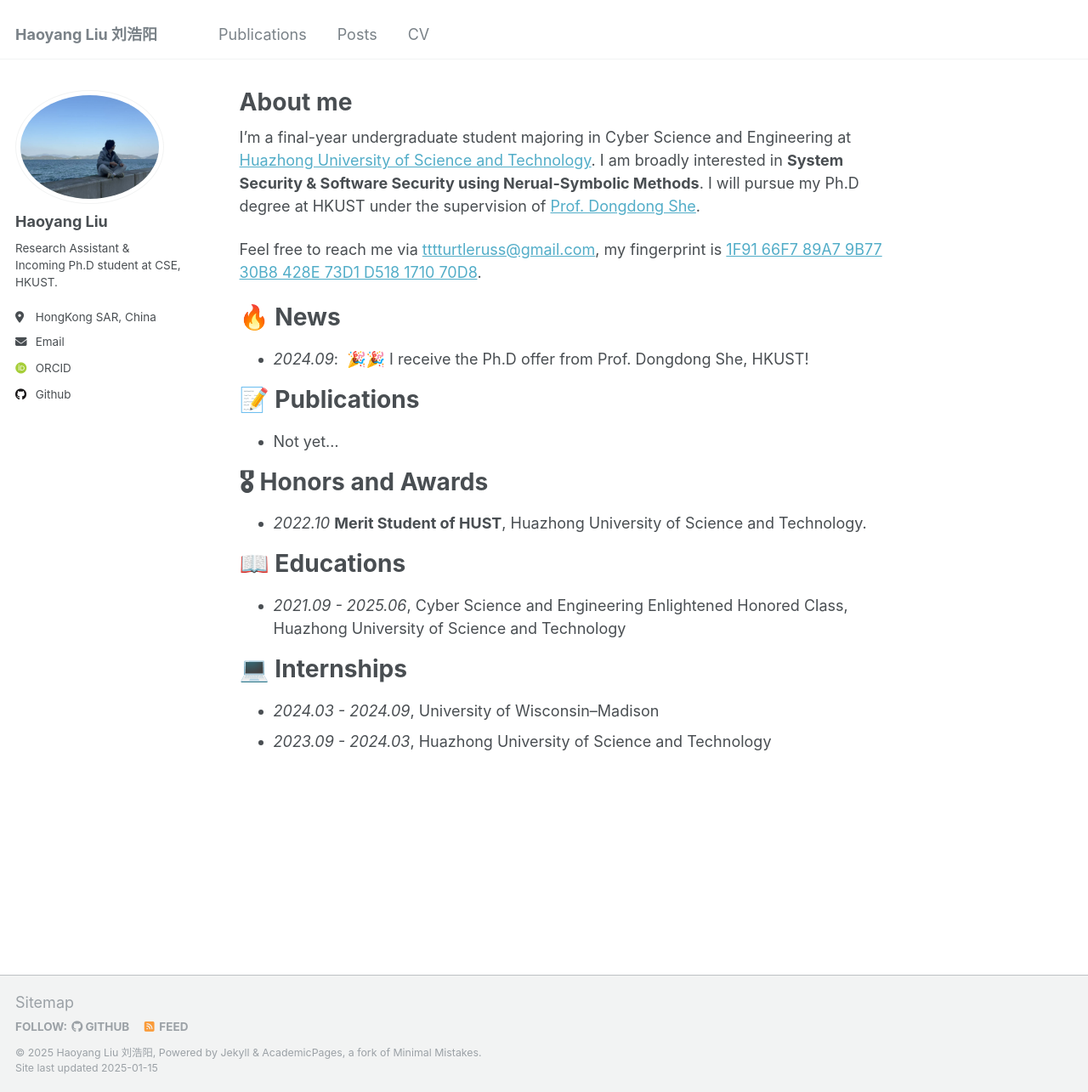
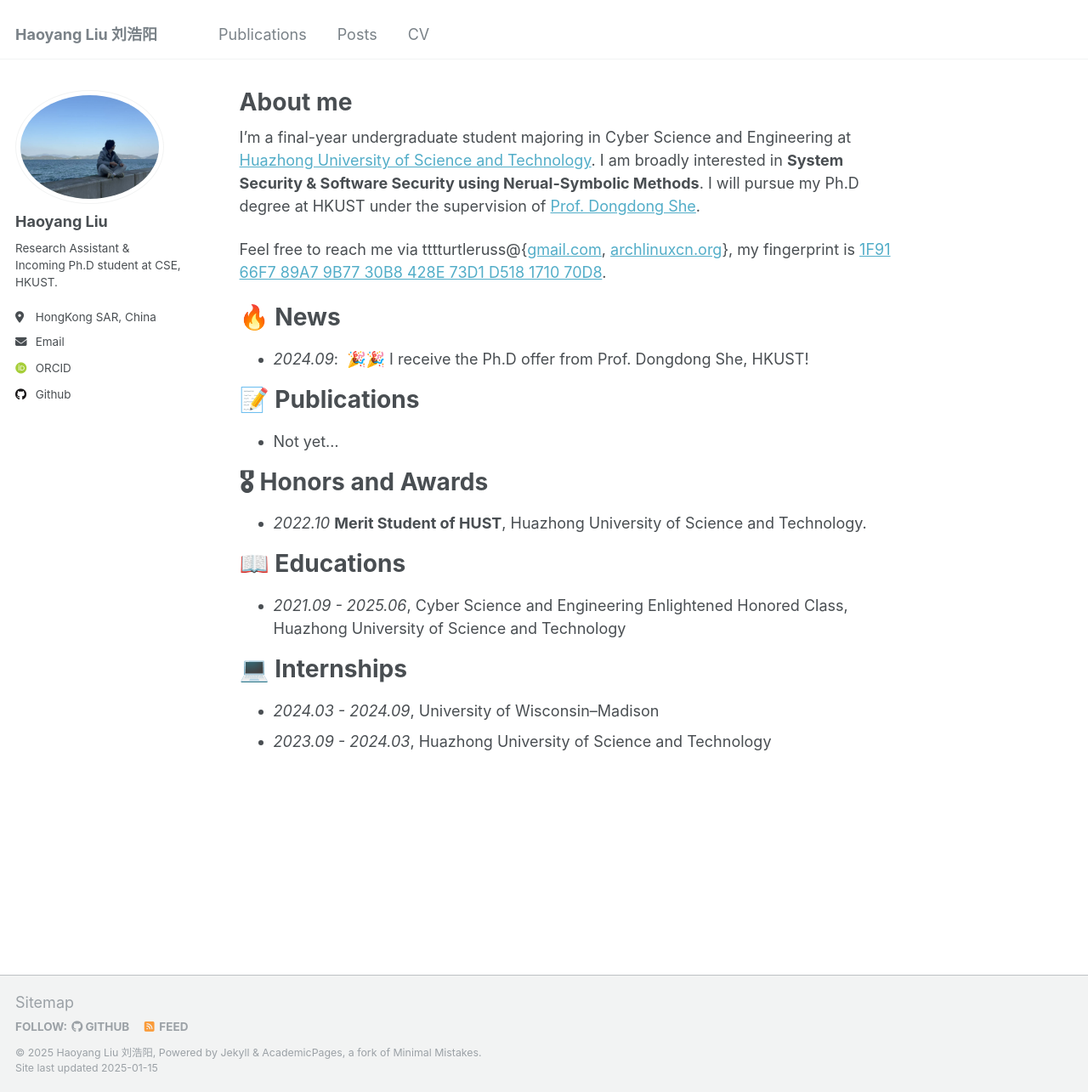
Before and after one commit to tttturtle-russ/tttturtle-russ.github.io, a Jekyll site: the page built from _pages/about.md, in a window 1280 px wide and 1285 px high. Shown: the whole window at 85% size. Built offline with Jekyll 4.4.1, drawn with Linux system fonts in a browser that asks for light colours; some web fonts are replaced.

Commit message:
add: email

```diff
--- a/_pages/about.md
+++ b/_pages/about.md
@@ -9,7 +9,7 @@
 
 I'm a final-year undergraduate student majoring in Cyber Science and Engineering at [Huazhong University of Science and Technology](https://hust.edu.cn). I am broadly interested in **System Security & Software Security using Nerual-Symbolic Methods**. I will pursue my Ph.D degree at HKUST under the supervision of [Prof. Dongdong She](https://cse.hkust.edu.hk/~dongdong/).
 
-Feel free to reach me via [tttturtleruss@gmail.com](mailto://tttturtleruss@gmail.com), my fingerprint is [1F91 66F7 89A7 9B77 30B8 428E 73D1 D518 1710 70D8](/files/TurtleRuss%20(Arch%20GPG%20Key)_0x171070D8_public.asc).
+Feel free to reach me via tttturtleruss@{[gmail.com](mailto://tttturtleruss@gmail.com), [archlinuxcn.org](mailto://tttturtleruss@archlinuxcn.org)}, my fingerprint is [1F91 66F7 89A7 9B77 30B8 428E 73D1 D518 1710 70D8](/files/TurtleRuss%20(Arch%20GPG%20Key)_0x171070D8_public.asc).
 
 
 # 🔥 News
```
